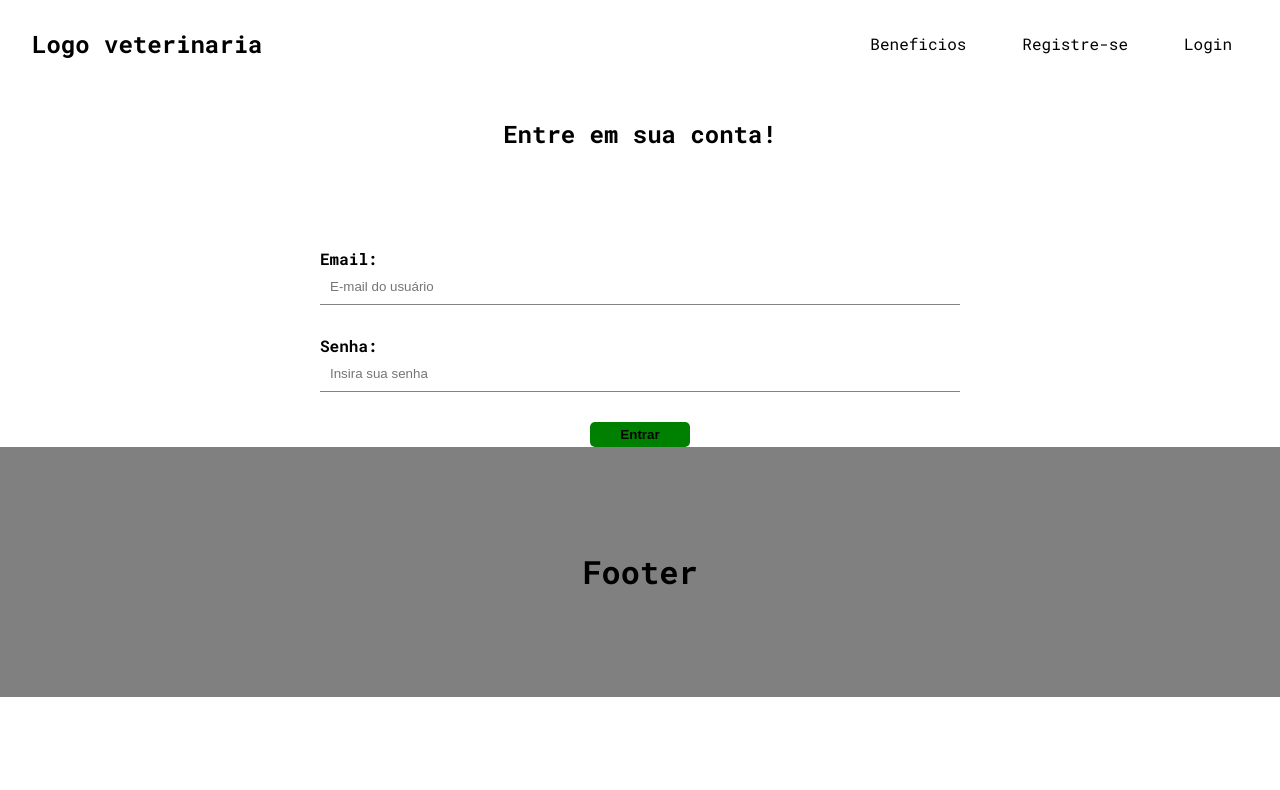
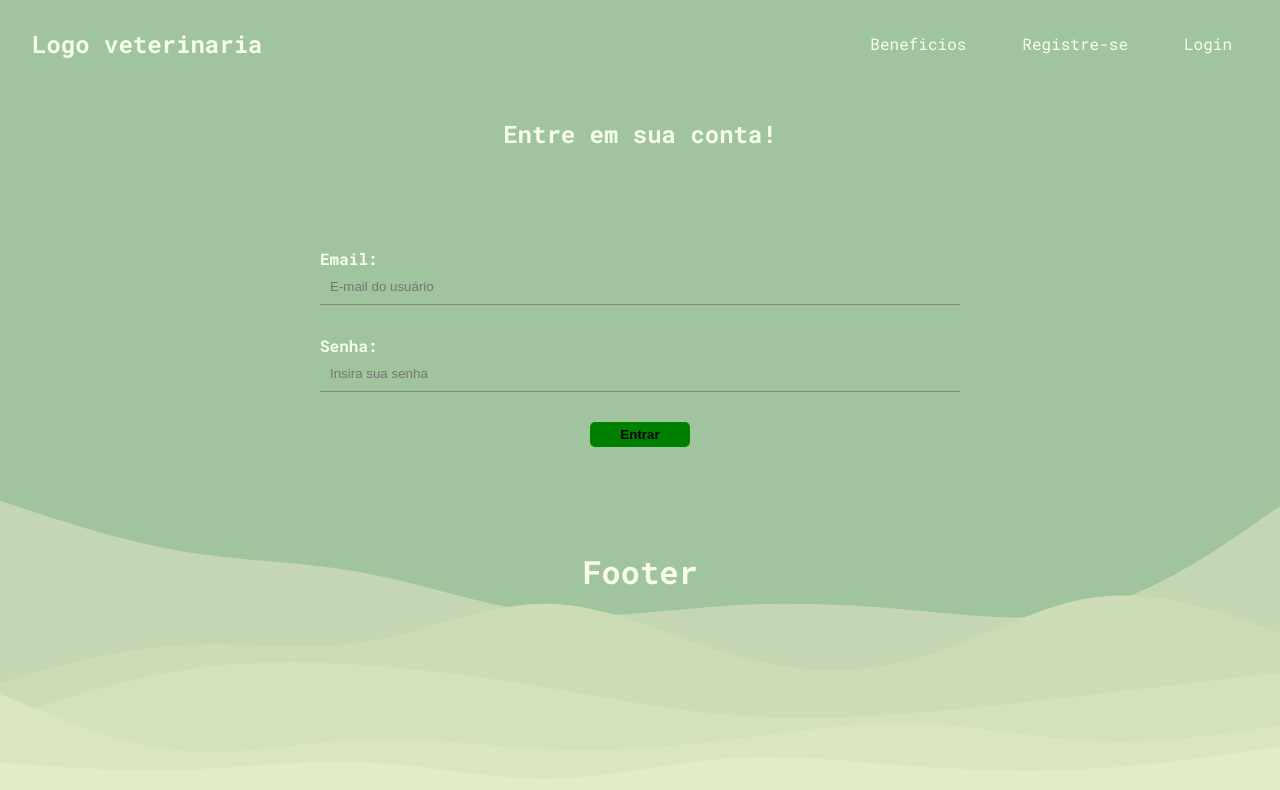
Before and after one commit to RossiGu/LandingPage, a React (Create React App) app in the folder landingpage/: page /login in a window 1280 px wide. Shown: the top 790 px of the page. Built offline with nearby package versions, Linux system fonts and the light colour scheme.

Commit message:
LandingPageFacul

```diff
--- a/landingpage/src/components/Footer.css
+++ b/landingpage/src/components/Footer.css
@@ -4,5 +4,4 @@
     flex-direction: column;
     align-items: center;
     justify-content: center;
-    background-color: grey;
 }
--- a/landingpage/src/index.css
+++ b/landingpage/src/index.css
@@ -2,17 +2,21 @@ body {
     padding: 0;
     margin: 0;
     font-family: "Roboto Mono";
+    color: #f7ffe5;
+    background-image: url(../public/layered-waves-haikei.svg);
+    background-repeat: no-repeat;
+    background-size: cover;
 }
 
 nav, a {
     text-decoration: none;
     border: none;
-    color: #000;
+    color: #f7ffe5;
     font-size: 1em;
 }
 
 a:hover {
-    color: #bbb;
+    color: #e1ecc8;
 }
 
 form {
```
Also changed, not shown: landingpage/public/layered-waves-haikei.svg (added).
